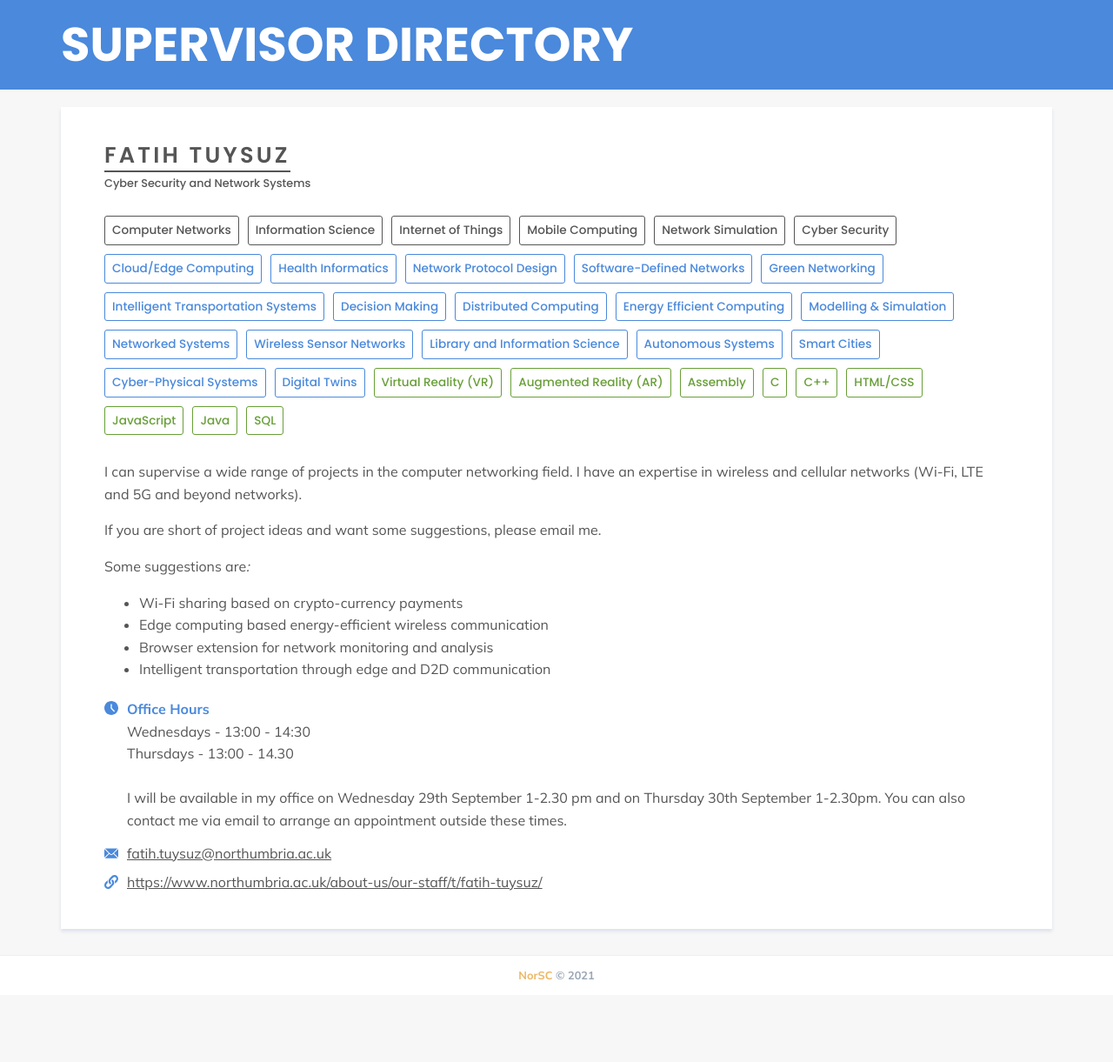
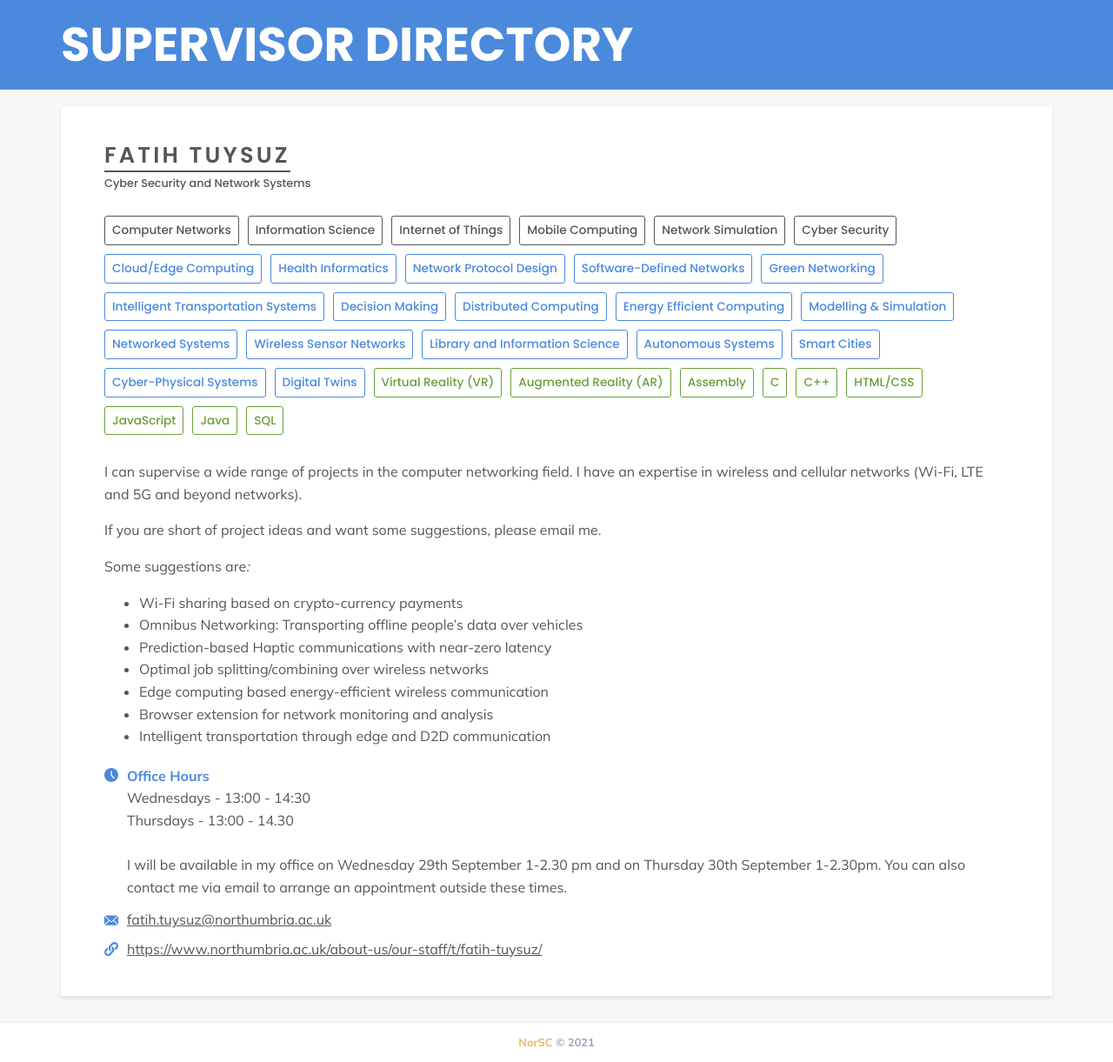
Before and after one commit to NorSC/supervisor-search, a Jekyll site: the page built from _supervisors/fatih-tuysuz.md, in a window 1280 px wide. Shown: the whole page at 87% size. Built offline with Jekyll 4.4.1, drawn with Linux system fonts in a browser that asks for light colours; a script that is not in the unit is left out; before the commit the page ends 1144 px from its top, so only the background shows below that.

Commit message:
Update Supervisors “fatih-tuysuz”

```diff
--- a/_supervisors/fatih-tuysuz.md
+++ b/_supervisors/fatih-tuysuz.md
@@ -61,9 +61,15 @@ additional_details: >-
 
   * Wi-Fi sharing based on crypto-currency payments
 
+  * Omnibus Networking: Transporting offline people's data over vehicles
+
+  * Prediction-based Haptic communications with near-zero latency
+
+  * Optimal job splitting/combining over wireless networks
+
   * Edge computing based energy-efficient wireless communication
 
   * Browser extension for network monitoring and analysis
 
-  *  Intelligent transportation through edge and D2D communication
+  * Intelligent transportation through edge and D2D communication
 ---
```
